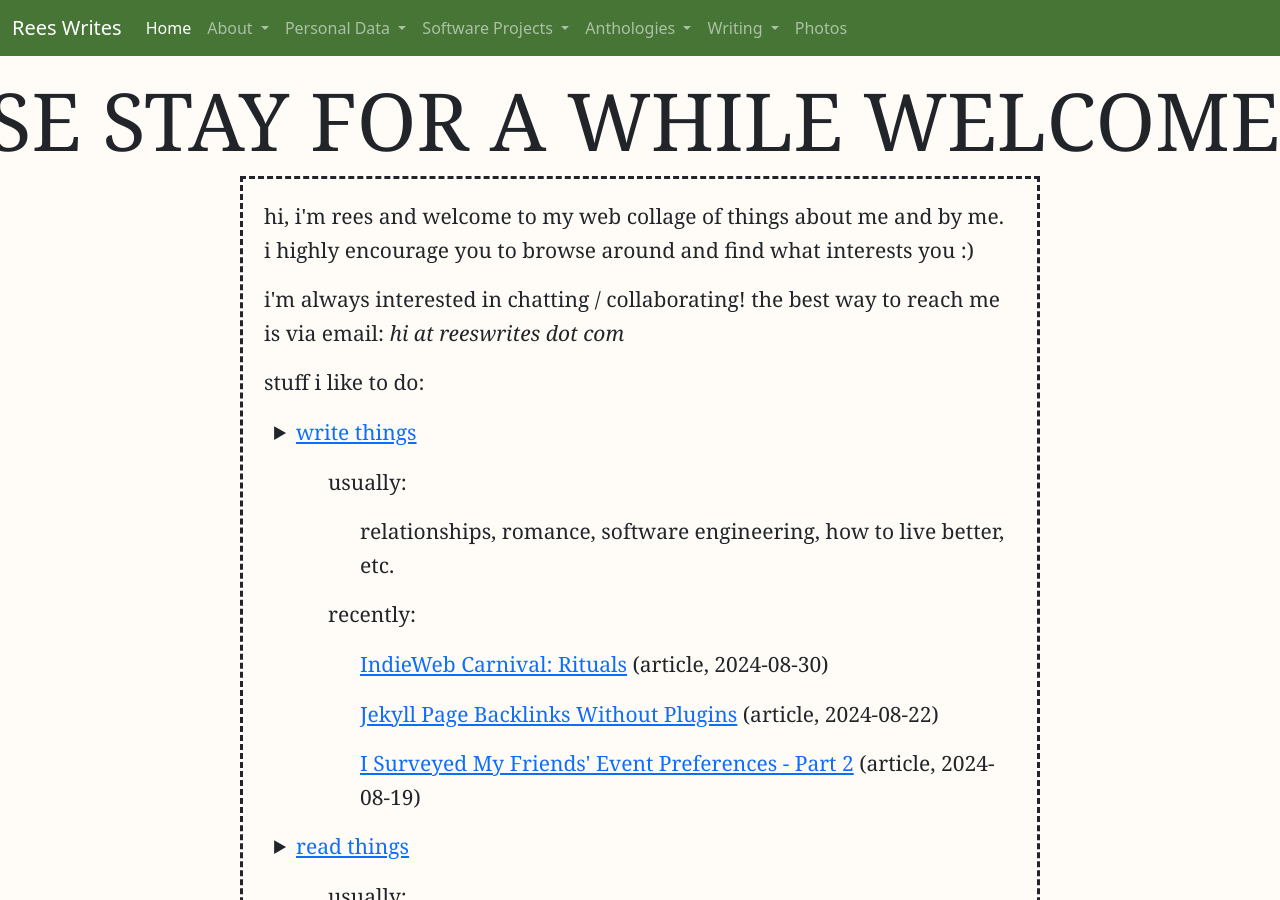
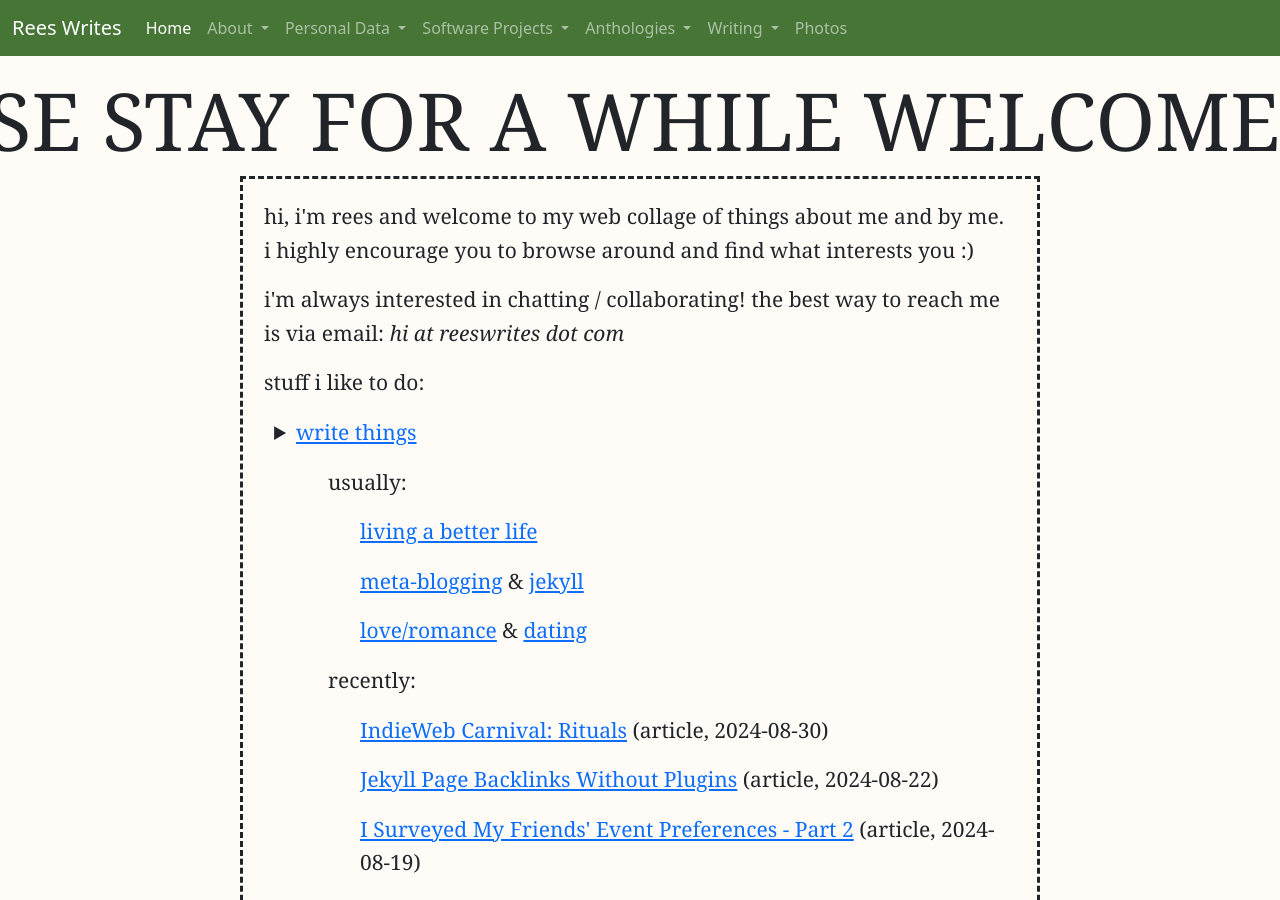
Before and after one commit to reeshuffled/reeshuffled.github.io, a Jekyll site: the page built from index.html, in a window 1280 px wide and 900 px high. Built offline with Jekyll 4.4.1, drawn with Linux system fonts in a browser that asks for light colours; cached includes are drawn as plain includes.

Commit message:
update homepage

```diff
--- a/index.html
+++ b/index.html
@@ -87,7 +87,31 @@ more."
                             <ul>
                                 <li>
                                     <p>
-                                        relationships, romance, software engineering, how to live better, etc.
+                                        <a href="/posts/all/#Living%20Better">
+                                            living a better life
+                                        </a>
+                                    </p>
+                                </li>
+
+                                <li>
+                                    <p>
+                                        <a href="/posts/all/#IndieWeb/Meta-blogging">meta-blogging</a>
+
+                                        &amp;
+
+                                        <a href="/posts/all/#Jekyll">jekyll</a>
+                                    </p>
+                                </li>
+
+                                <li>
+                                    <p>
+                                        <a href="/posts/all/#Love/Romance">love/romance</a>
+
+                                        &amp;
+
+                                        <a href="/posts/all/#Dating">
+                                            dating
+                                        </a>
                                     </p>
                                 </li>
                             </ul>
```
